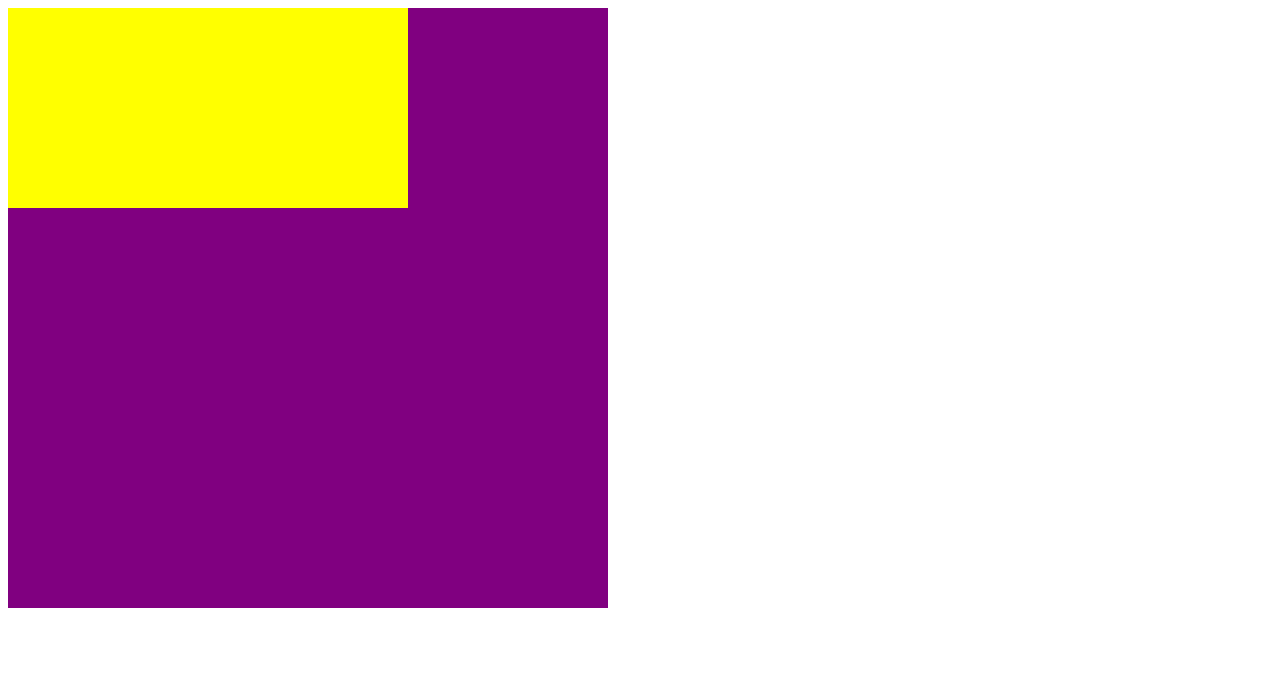
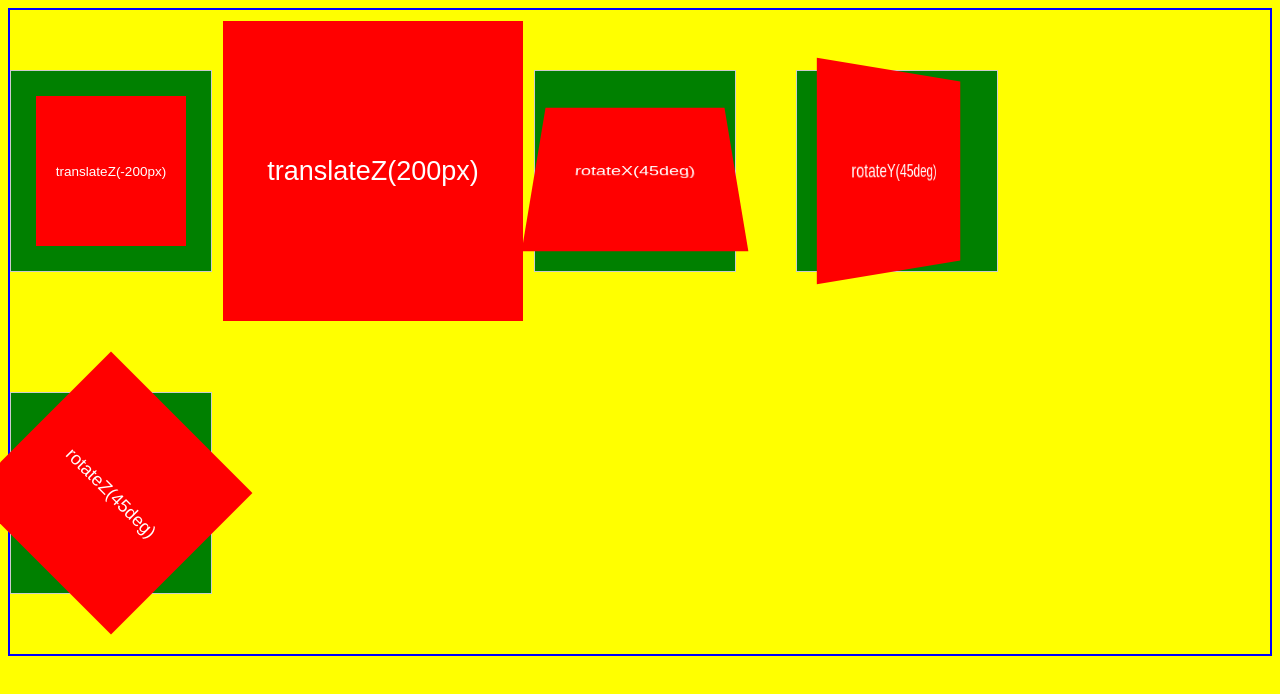
Before and after one commit to raficode2303/3d-transforms, a React (Create React App) app: page / in a window 1280 px wide. Shown: the top 694 px of the page. Built offline with nearby package versions, Linux system fonts and the light colour scheme.

Commit message:
3d-transforms css: finish 1)Perspective, 2)3d-transform-functions

```diff
--- /dev/null
+++ b/src/1.perspective/index.js
@@ -0,0 +1,6 @@
+import React from 'react'
+import App from './App'
+
+const Index = () => <App />
+
+export default Index
--- /dev/null
+++ b/src/2.3d-transform-functions/3d-transform-functions.styles.js
@@ -0,0 +1,21 @@
+import styled from 'styled-components'
+
+export const Scene = styled.div`
+  width: 200px;
+  height: 200px;
+  background-color: green;
+  display: inline-block;
+  border: 1px solid #ccc;
+  margin: 60px 60px 60px 0;
+  perspective: 600px;
+`
+export const Panel = styled.div`
+  width: 100%;
+  height: 100%;
+  background-color: red;
+  line-height: 200px;
+  color: #fff;
+  font-size: 18px;
+  text-align: center;
+  transform: ${(props) => props.transformFunc || props.theme.transform};
+`
--- /dev/null
+++ b/src/2.3d-transform-functions/App.js
@@ -0,0 +1,40 @@
+import React from 'react'
+import { Scene, Panel } from './3d-transform-functions.styles'
+import { createGlobalStyle, ThemeProvider } from 'styled-components'
+
+const GlobalStyle = createGlobalStyle`
+  body {
+    font-family: sans-serif;
+    background-color: yellow;
+    border: 2px solid blue;
+
+  }
+`
+
+const App = () => {
+  const translateZ200 = 'translateZ(200px)'
+  return (
+    <>
+      <GlobalStyle />
+      <Scene>
+        <Panel theme={{ transform: 'translateZ(-200px)' }}>
+          translateZ(-200px)
+        </Panel>
+      </Scene>
+      <Scene>
+        <Panel transformFunc={translateZ200}>translateZ(200px)</Panel>
+      </Scene>
+      <Scene>
+        <Panel transformFunc='rotateX(45deg)'>rotateX(45deg)</Panel>
+      </Scene>
+      <Scene>
+        <Panel transformFunc='rotateY(45deg)'>rotateY(45deg)</Panel>
+      </Scene>
+      <Scene>
+        <Panel transformFunc='rotateZ(45deg)'>rotateZ(45deg)</Panel>
+      </Scene>
+    </>
+  )
+}
+
+export default App
--- /dev/null
+++ b/src/2.3d-transform-functions/index.js
@@ -0,0 +1,6 @@
+import React from 'react'
+import App from './App'
+
+const Index = () => <App />
+
+export default Index
--- a/src/1.cube/components/Cube.styles.js
+++ b/src/4.cube/Cube.styles.js
@@ -8,7 +8,7 @@ export const Wrapper = styled.div`
 `
 
 export const Content = styled.div`
-  width: 400px;
-  height: 200px;
+  width: 50%;
+  height: 50%;
   background-color: yellow;
 `
--- a/src/index.js
+++ b/src/index.js
@@ -1,5 +1,5 @@
 import * as ReactDOM from 'react-dom/client'
-import Index from './1.cube'
+import Index from './2.3d-transform-functions'
 
 const root = ReactDOM.createRoot(document.getElementById('root'))
 root.render(<Index />)
```
Also changed, not shown: src/1.perspective/App.js (added, +21 -0 lines), src/1.perspective/Perspective.styles.js (added, +40 -0 lines), src/4.cube/App.js (renamed from src/1.cube/App.js), src/4.cube/index.js (renamed from src/1.cube/index.js).
